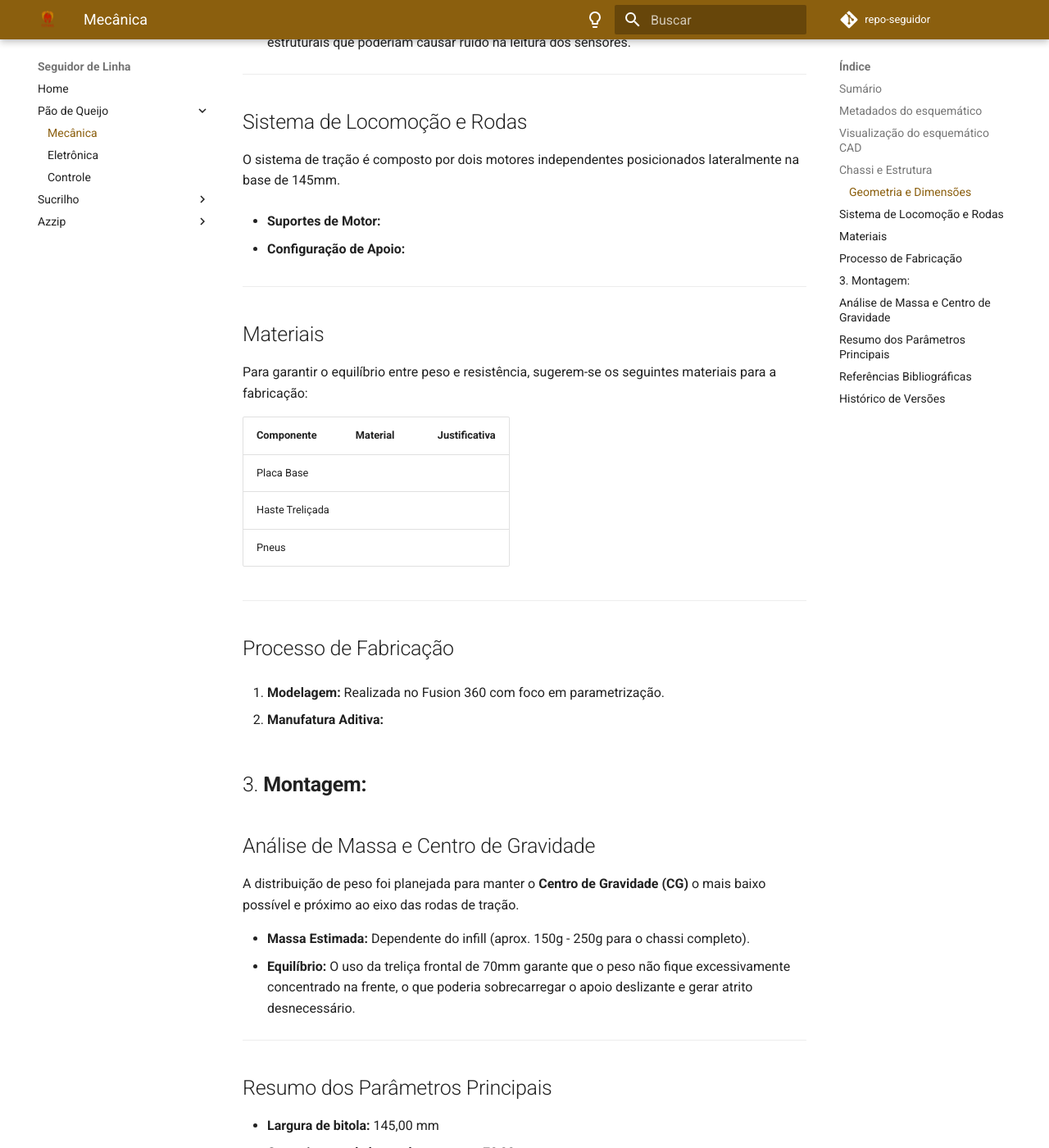
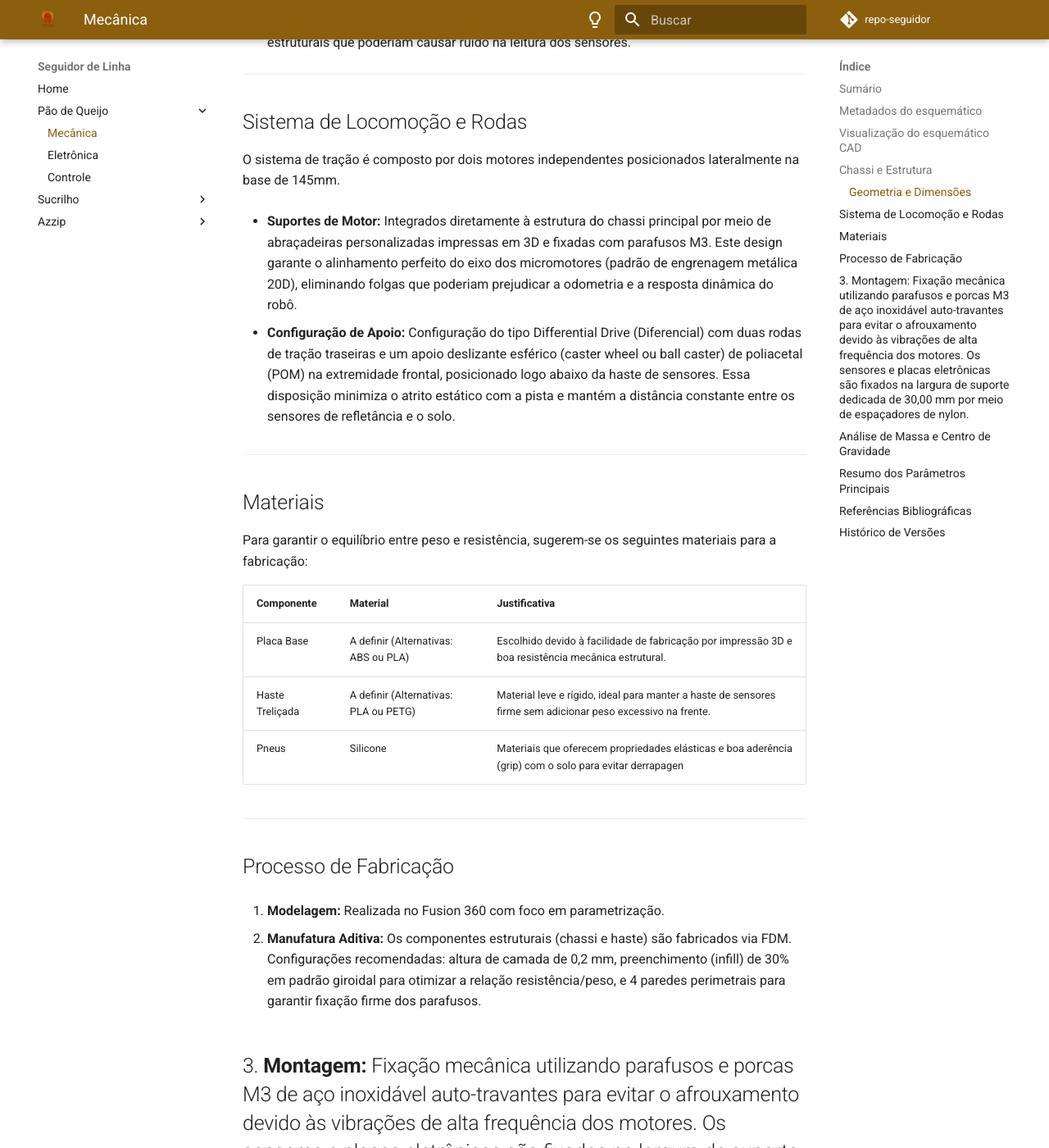
Before and after one commit to team-titans-unb/p_seguidor, an MkDocs documentation site: the page built from docs/pages/paoDeQueijo/mec.md, in a window 1280 px wide and 1400 px high, scrolled down 2694 px. Shown: the whole window at 82% size. Built offline with MkDocs 1.6.1 and Material for MkDocs 9.7.7, drawn with Linux system fonts in a browser that asks for light colours; comment, search, counter and statistics services are not loaded; some of the changed text lies outside the part shown.

Commit message:
Update mec.md

```diff
--- a/docs/pages/paoDeQueijo/mec.md
+++ b/docs/pages/paoDeQueijo/mec.md
@@ -95,9 +95,9 @@ O chassi foi projetado utilizando uma abordagem de **plataforma integrada**, ond
 
 O sistema de tração é composto por dois motores independentes posicionados lateralmente na base de 145mm.
 
-* **Suportes de Motor:**
+* **Suportes de Motor:** Integrados diretamente à estrutura do chassi principal por meio de abraçadeiras personalizadas impressas em 3D e fixadas com parafusos M3. Este design garante o alinhamento perfeito do eixo dos micromotores (padrão de engrenagem metálica 20D), eliminando folgas que poderiam prejudicar a odometria e a resposta dinâmica do robô.
 
-* **Configuração de Apoio:**
+* **Configuração de Apoio:** Configuração do tipo Differential Drive (Diferencial) com duas rodas de tração traseiras e um apoio deslizante esférico (caster wheel ou ball caster) de poliacetal (POM) na extremidade frontal, posicionado logo abaixo da haste de sensores. Essa disposição minimiza o atrito estático com a pista e mantém a distância constante entre os sensores de refletância e o solo.
 
 ---
 
@@ -107,9 +107,9 @@ Para garantir o equilíbrio entre peso e resistência, sugerem-se os seguintes m
 
 | Componente | Material | Justificativa |
 | :--- | :--- | :--- |
-| Placa Base |  |  |
-| Haste Treliçada | ||
-| Pneus | |  |
+| Placa Base | A definir (Alternativas: ABS ou PLA) | Escolhido devido à facilidade de fabricação por impressão 3D e boa resistência mecânica estrutural. |
+| Haste Treliçada | A definir (Alternativas: PLA ou PETG) | Material leve e rígido, ideal para manter a haste de sensores firme sem adicionar peso excessivo na frente. |
+| Pneus | Silicone | Materiais que oferecem propriedades elásticas e boa aderência (grip) com o solo para evitar derrapagen |
 
 ---
 
@@ -117,9 +117,9 @@ Para garantir o equilíbrio entre peso e resistência, sugerem-se os seguintes m
 
 1.  **Modelagem:** Realizada no Fusion 360 com foco em parametrização.
 
-2.  **Manufatura Aditiva:**
+2.  **Manufatura Aditiva:** Os componentes estruturais (chassi e haste) são fabricados via FDM. Configurações recomendadas: altura de camada de 0,2 mm, preenchimento (infill) de 30% em padrão giroidal para otimizar a relação resistência/peso, e 4 paredes perimetrais para garantir fixação firme dos parafusos.
 
-3.  **Montagem:**
+3.  **Montagem:** Fixação mecânica utilizando parafusos e porcas M3 de aço inoxidável auto-travantes para evitar o afrouxamento devido às vibrações de alta frequência dos motores. Os sensores e placas eletrônicas são fixados na largura de suporte dedicada de 30,00 mm por meio de espaçadores de nylon.
 ---
 
 ## Análise de Massa e Centro de Gravidade
```
